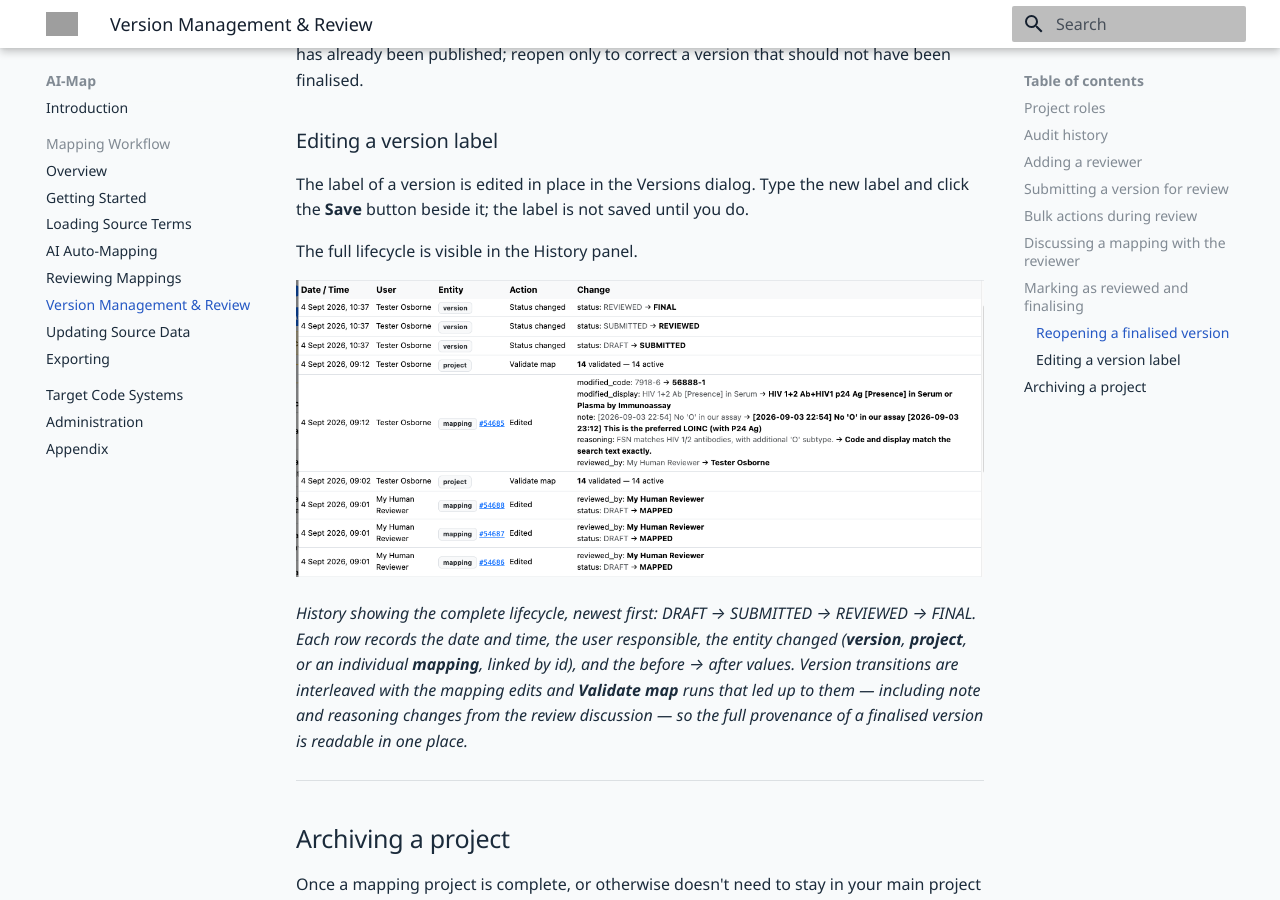
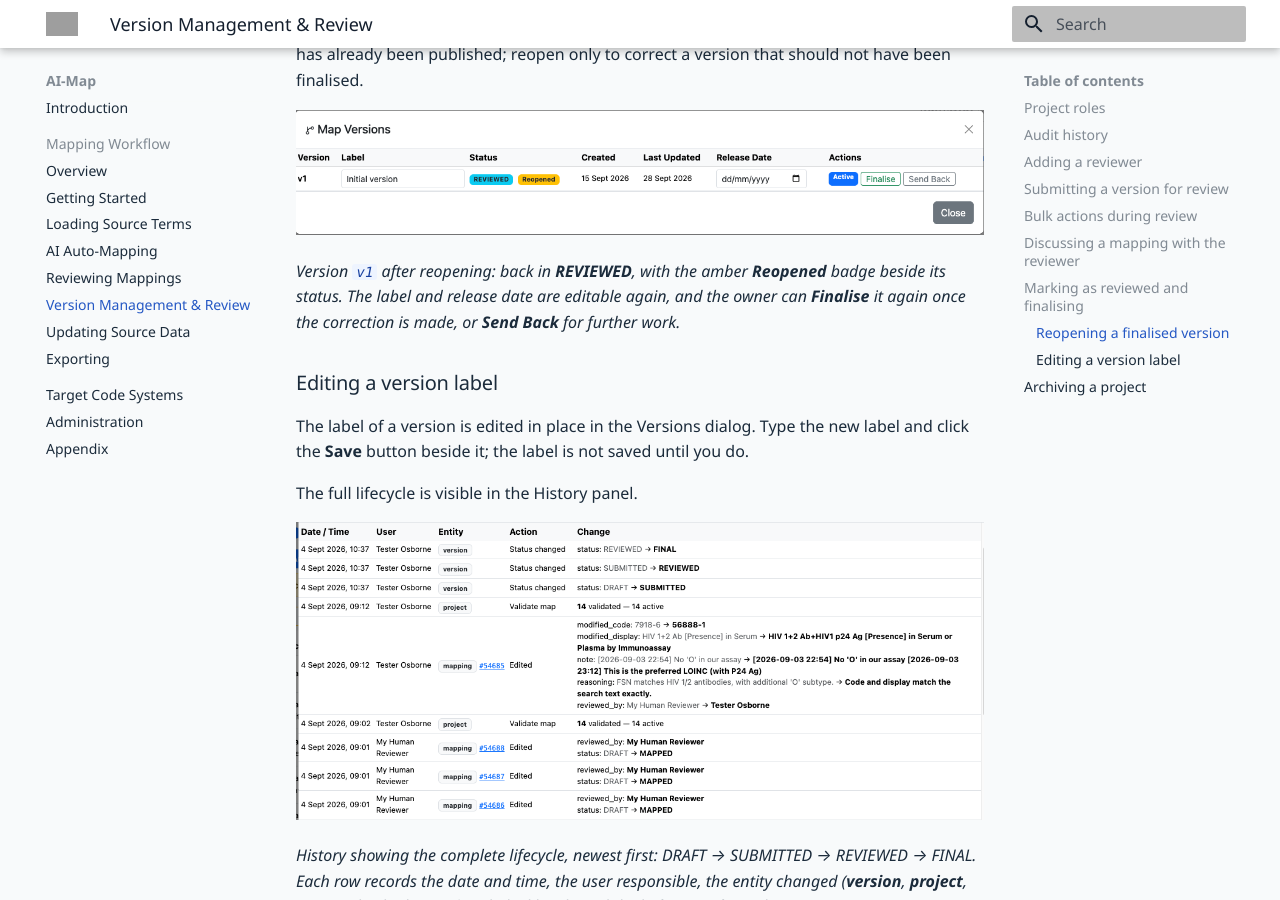
Before and after one commit to mjosborne1/ai-map-docs, an MkDocs documentation site: the page built from docs/workflow/version-management.md, in a window 1280 px wide and 900 px high, scrolled down 7911 px. Built offline with MkDocs 1.6.1 and Material for MkDocs 9.7.7, drawn with Linux system fonts in a browser that asks for light colours; grey boxes are pictures that could not be loaded.

Commit message:
Versions: add Reopened badge screenshot
Co-Authored-By: Claude Opus 5.5 <noreply@anthropic.com>

```diff
--- a/docs/workflow/version-management.md
+++ b/docs/workflow/version-management.md
@@ -144,8 +144,9 @@ If a version was finalised in error, the project owner can click **Reopen** in t
 
 Reopening is recorded permanently. The version keeps a **Reopened** badge, with the date it was reopened in its tooltip, because anything already exported or published from it may no longer match after further edits. Prefer uploading a new version when the finalised map has already been published; reopen only to correct a version that should not have been finalised.
 
-<!-- TODO screenshot 68-ReopenedBadge.png — the Versions dialog after reopening, showing the
-     version back in REVIEWED with its amber Reopened badge. -->
+![Reopened version](../images/workflow/68-ReopenedBadge.png)
+
+*Version `v1` after reopening: back in **REVIEWED**, with the amber **Reopened** badge beside its status. The label and release date are editable again, and the owner can **Finalise** it again once the correction is made, or **Send Back** for further work.*
 
 ### Editing a version label
 
```
Also changed, not shown: docs/images/workflow/68-ReopenedBadge.png (added).
